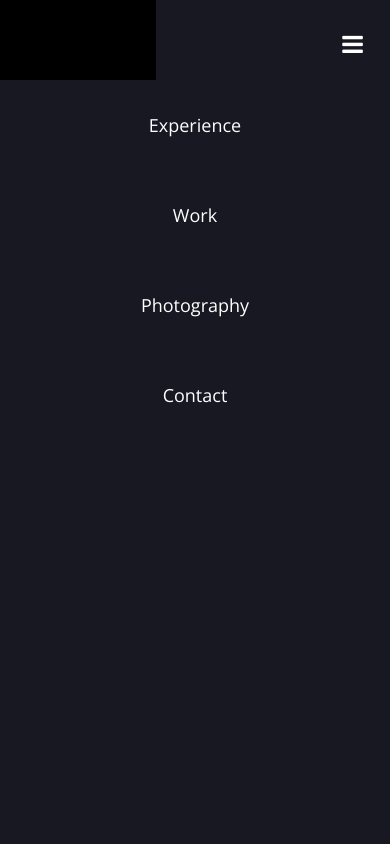
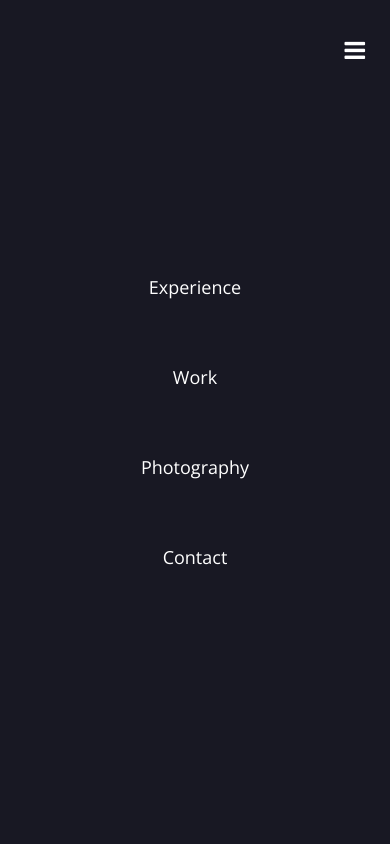
Before and after one commit to slimnation23/Alex, a plain HTML site: page index.html in a window 390 px wide. Both pictures are taken after a click on the element 352 px from the left and 44 px from the top of the page. Shown: the top 844 px of the page. Drawn offline with nearby package versions, Linux system fonts and the light colour scheme.

Commit message:
menuDone

```diff
--- a/index.html
+++ b/index.html
@@ -17,18 +17,18 @@
   <body>
 
     <header>
-        <nav>
+        <nav class="nav-list">
             <a href="#" class="logo"></a>
-            <ul class="nav-list">
+            <ul>
                 <li><a href="#experience">Experience</a></li>
                 <li><a href="#">Work</a></li>
                 <li><a href="#">Photography</a></li>
                 <li><a href="#">Contact</a></li>
             </ul>
-            <div class="menu-toggle">
-              <i class="fa fa-bars" aria-hidden="true"></i>
-          </div>
         </nav>
+        <div class="menu-toggle">
+          <i class="fa fa-bars" aria-hidden="true"></i>
+      </div>
         <img class="header-img" src="image/IMG_20230503_235947_740.jpg" alt="header-img">
         <div class="header-content">
           <h1>I’m Alex Yavorskyi. Front End Developer <span>based in Ukraine.</span></h1>
--- a/script.js
+++ b/script.js
@@ -4,5 +4,5 @@ const navList = document.querySelector(".nav-list");
 menuBtn.addEventListener("click", toggleMenu);
 
 function toggleMenu() {
-  navList.classList.toggle("show");
+  navList.classList.toggle("active");
 }
--- a/style.css
+++ b/style.css
@@ -30,7 +30,6 @@ nav {
   height: 88px;
   position: absolute;
   top: 0;
-  left: 0;
   width: 100%;
 }
 
@@ -43,8 +42,6 @@ nav .logo {
 
 nav ul {
   display: flex;
-  left: 0;
-  position: static;
 }
 
 nav ul li {
@@ -164,14 +161,33 @@ section {
 @media (max-width: 767px) {
   .menu-toggle {
     display: block;
+    position: absolute;
+    top: 25px;
+    right: 25px;
+    z-index: 25;
   }
 
-  nav ul {
-    position: absolute;
-    height: calc(100vh - 50px);
-    top: 80px;
+  header nav {
+    width: 100%;
+    background: #181823;
     left: -100%;
+    top: 0;
+    height: 100vh;
+    z-index: 15;
     transition: 0.5s;
+    justify-content: center;
+  }
+
+  header nav.active {
+    left: 0;
+  }
+
+  header nav ul {
+    height: 100vh;
+    display: flex;
+    flex-direction: column;
+    justify-content: center;
+    align-items: center;
   }
 
   nav ul li {
@@ -180,19 +196,6 @@ section {
     justify-content: center;
   }
 
-  .show {
-    display: flex;
-    position: fixed;
-    top: 80px;
-    left: 0;
-    width: 100%;
-    flex-direction: column;
-    align-items: center;
-    height: 100vh;
-    z-index: 10;
-    background-color: #181823;
-  }
-
   .header-img {
     margin-left: 0;
   }
```
